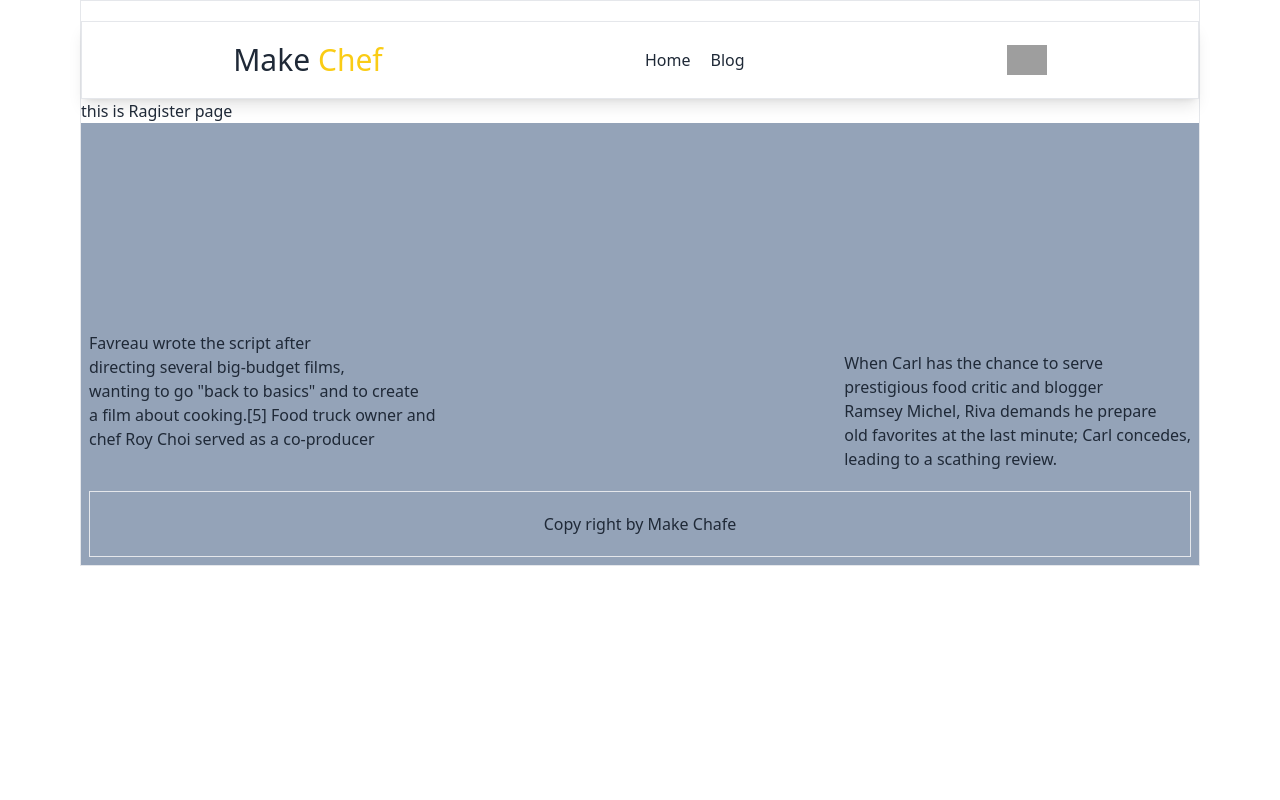
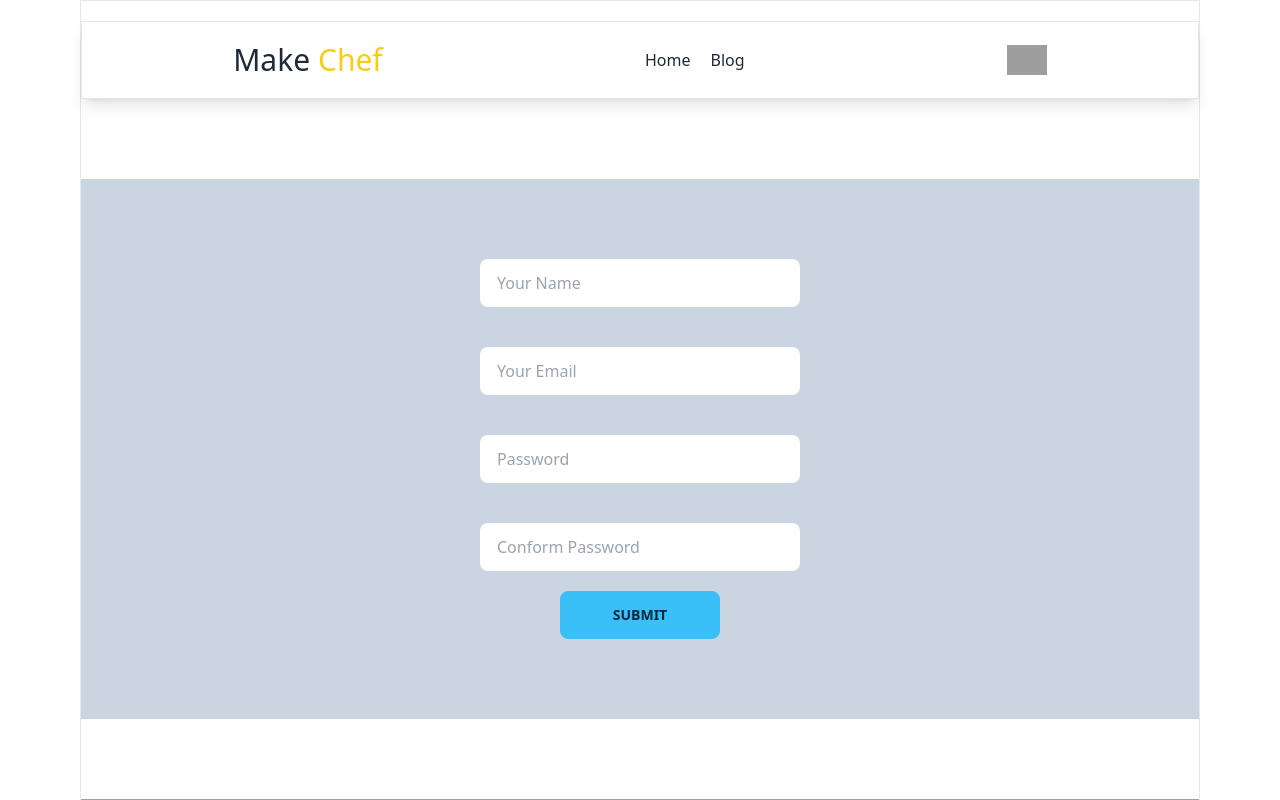
Before and after one commit to shanto001971/chef-hat-client-side, a React (Vite) app: page /ragister in a window 1280 px wide. Shown: the top 800 px of the page. Built offline with nearby package versions, Linux system fonts and the light colour scheme; grey boxes are pictures that could not be loaded.

Commit message:
privetroute implement

```diff
--- /dev/null
+++ b/src/components/AuthProvaiders/AuthProvaider.jsx
@@ -0,0 +1,36 @@
+import React, { createContext } from 'react';
+import { createUserWithEmailAndPassword, getAuth, signInWithEmailAndPassword, signOut } from "firebase/auth";
+import { app } from '../../firebase/Firebase.config';
+
+
+export const AuthContex = createContext(null);
+const auth = getAuth(app);
+const AuthProvaider = ({children}) => {
+
+    const createUser = (email, password)=>{
+        return createUserWithEmailAndPassword(auth, email, password)
+    }
+    const loginUser =(email, password)=>{
+        return signInWithEmailAndPassword(auth, email, password)
+    }
+    const logOutUser=()=>{
+        return signOut(auth)
+    }
+
+    const user ={}
+
+    const authinfo ={
+        createUser,
+        loginUser,
+        logOutUser,
+        user
+
+    }
+    return (
+       <AuthContex.Provider value={authinfo} >
+        {children}
+       </AuthContex.Provider>
+    );
+};
+
+export default AuthProvaider;
--- /dev/null
+++ b/src/components/PraivetRoute/PraivetRoute.jsx
@@ -0,0 +1,15 @@
+import React, { useContext } from 'react';
+import { AuthContex } from '../AuthProvaiders/AuthProvaider';
+import { Navigate } from 'react-router-dom';
+
+const PraivetRoute = ({ children }) => {
+    const { user } = useContext(AuthContex);
+
+
+    if (user) {
+        return children
+    }
+    return <Navigate to="/ragister" />
+};
+
+export default PraivetRoute;
--- a/src/components/ViweData/ViweData.jsx
+++ b/src/components/ViweData/ViweData.jsx
@@ -1,8 +1,11 @@
-import React from 'react';
+import React, { useContext } from 'react';
 import { Link } from 'react-router-dom';
+import { AuthContex } from '../AuthProvaiders/AuthProvaider';
 
 const ViweData = ({ chef }) => {
-    console.log(chef)
+    // console.log(chef)
+    const {email}=useContext(AuthContex)
+
     const { picture, name, num_recipes, years_of_experience,id,likes } = chef
     return (
         <div className="card w-full bg-base-100 shadow-xl mt-5">
@@ -12,6 +15,7 @@ const ViweData = ({ chef }) => {
                 <li>Number of recipes: {num_recipes}</li>
                 <li>Years of experience: {years_of_experience}</li>
                 <li>Like {likes}</li>
+
                 <div className="card-actions justify-end ">
                     <button className="btn btn-primary w-full mt-5"><Link to={`/data/${id}`}>View Recipes</Link></button>
                 </div>
--- a/src/components/ragister/Ragister.jsx
+++ b/src/components/ragister/Ragister.jsx
@@ -1,10 +1,31 @@
 import React from 'react';
 
 const Ragister = () => {
+
+
+    const handelRagister =(event)=>{
+        event.preventDefault();
+        const form = event.target;
+        const name = form.name.value;
+        const email=form.email.value;
+        const password=form.password.value;
+        const confromPassword=form.confromPassword.value;
+        console.log(name,email,password,confromPassword)
+    }
     return (
-        <div>
-            <h1>this is Ragister page</h1>
-        </div>
+        <form onSubmit={handelRagister} className='text-center my-20 bg-slate-300 p-20'>
+            <div className="">
+            <input type="text" name='name' placeholder="Your Name" className="input w-full max-w-xs border border-spacing-11 " />
+            <br />
+            <input type="email" name='email' placeholder="Your Email" className="input w-full max-w-xs mt-10" />
+            <br />
+            <input type="password" name='password' placeholder="Password" className="input w-full max-w-xs mt-10" />
+            <br />
+            <input type="Password" name='confromPassword' placeholder="Conform Password" className="input w-full max-w-xs mt-10" />
+            <br />
+            <button type="submit" className='btn btn-info w-40 mt-5'>Submit</button>
+            </div>
+        </form>
     );
 };
 
--- a/src/components/router/Router.jsx
+++ b/src/components/router/Router.jsx
@@ -7,32 +7,35 @@ import Blog from "../blog/Blog";
 import Login from "../login/Login";
 import Ragister from "../ragister/Ragister";
 import ViewDetails from "../viewDetails/ViewDetails";
+import PraivetRoute from "../PraivetRoute/PraivetRoute";
 
 export const router = createBrowserRouter([
   {
     path: "/",
-      element:<HomeLayout/>,
-      children:[
+    element: <HomeLayout />,
+    children: [
       {
-            path:"/",
-            element:<Home/>,
+        path: "/",
+        element: <Home />,
       },
       {
-            path:"blog",
-            element:<Blog/>,
+        path: "blog",
+        element: <Blog />,
       },
       {
-            path:"login",
-            element:<Login/>,
+        path: "login",
+        element: <Login />,
       },
       {
-            path:"ragister",
-            element:<Ragister/>,
+        path: "ragister",
+        element: <Ragister />,
       },
       {
-            path:"data/:id",
-            element:<ViewDetails/>,
-            loader:({params})=>fetch(`http://localhost:5000/data/${params.id}`)
+        path: "data/:id",
+        element: <PraivetRoute>
+          <ViewDetails />
+        </PraivetRoute>,
+        loader: ({ params }) => fetch(`http://localhost:5000/data/${params.id}`)
       },
     ]
   },
--- a/src/components/viewDetails/ViewDetails.jsx
+++ b/src/components/viewDetails/ViewDetails.jsx
@@ -3,9 +3,9 @@ import { useLoaderData } from 'react-router-dom';
 
 const ViewDetails = () => {
     const data = useLoaderData()
-    const {picture,name}=data;
+    const {picture,name,id}=data;
     const {cooking_method,ingredients}=data.recipes;
-    console.log(data)
+    // console.log(data)
     return (
         <div className="card w-full glass">
             <figure><img className='w-full h-auto' src={picture} alt="car!" /></figure>
--- a/src/main.jsx
+++ b/src/main.jsx
@@ -6,9 +6,12 @@ import {
 
 import './index.css'
 import { router } from './components/router/Router';
+import AuthProvaider from './components/AuthProvaiders/AuthProvaider';
 
 ReactDOM.createRoot(document.getElementById('root')).render(
   <React.StrictMode>
+    <AuthProvaider>
     <RouterProvider router={router} />
+    </AuthProvaider>
   </React.StrictMode>,
 )
```
Lines whose indentation alone changed are shown as unchanged.
